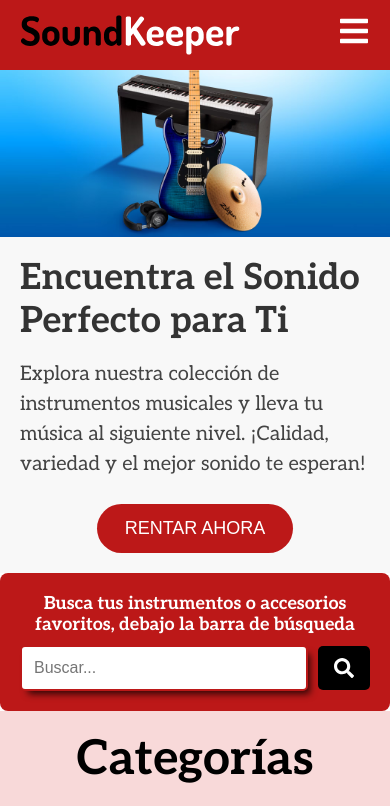
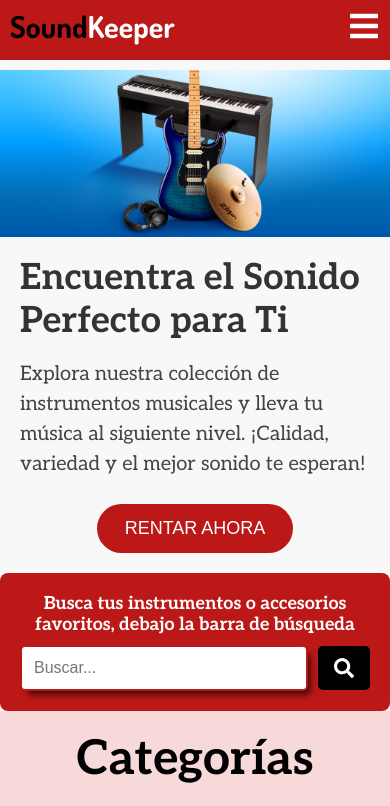
Before and after one commit to ValentinaRamosRomero/FE_InstrumentosMusicales, a React (Vite) app: page / in a window 390 px wide. Shown: the top 806 px of the page. Built offline with nearby package versions, Linux system fonts and the light colour scheme.

Commit message:
Cambio estilos :(

```diff
--- a/src/Componentes/Banner/Banner.css
+++ b/src/Componentes/Banner/Banner.css
@@ -191,7 +191,7 @@
     height: auto;
     object-fit: contain;
     position: absolute; /* Permite ubicarlo en cualquier parte del contenedor padre */
-    top: -5.4%; /* Lo ubica en la mitad del contenedor */
+    top: 3.3%; /* Lo ubica en la mitad del contenedor */
     left: 62%; /* Lo centra horizontalmente */
     z-index: 100; /* Asegura que esté por encima de otros elementos */
     pointer-events: none; /* Para que no bloquee la interacción con otros elementos */
--- a/src/Componentes/Header/Header.css
+++ b/src/Componentes/Header/Header.css
@@ -9,9 +9,9 @@
   padding: 0 20px;
   box-sizing: border-box;
   position: fixed;
-  top: 0;  /* Distancia desde la parte superior */
-  left: 0;  /* Centrado horizontalmente */
-  z-index: 1000; /* Asegura que esté por encima de otros elementos */
+  top: 0;
+  left: 0;
+  z-index: 1000;
 }
 
 /* Logo alineado a la izquierda */
@@ -20,12 +20,13 @@
   width: auto;
 }
 
-/* Botones de autenticación en tablet y desktop */
+/* Botones de autenticación */
 .auth-buttons {
   display: flex;
   gap: 10px;
 }
 
+/* Botones de autenticación: Crear cuenta */
 .auth-buttons .btn-create-account {
   background-color: white;
   color: #bc1818;
@@ -37,6 +38,11 @@
   transition: 0.3s ease-in-out;
 }
 
+.auth-buttons .btn-create-account:hover {
+  background-color: #f8f8f8;
+}
+
+/* Botón de autenticación: Iniciar sesión */
 .auth-buttons .btn-login {
   background-color: black;
   color: white;
@@ -48,19 +54,19 @@
   transition: 0.3s ease-in-out;
 }
 
-.auth-buttons .btn-create-account:hover {
-  background-color: #f8f8f8;
-}
-
 .auth-buttons .btn-login:hover {
   background-color: #333;
 }
 
-/* Perfil de usuario (después de iniciar sesión) */
+/* Perfil de usuario */
 .user-profile {
-width: 115px;
+  width: 115px;
+  display: flex;
+  justify-content: flex-end;
+  align-items: center;
 }
 
+/* Información del usuario */
 .user-info {
   display: flex;
   align-items: center;
@@ -68,8 +74,9 @@ width: 115px;
   cursor: pointer;
 }
 
+/* Iniciales del usuario */
 .user-initials {
-  background-color: none;
+  background-color: transparent;
   color: white;
   width: 30px;
   height: 30px;
@@ -80,23 +87,27 @@ width: 115px;
   font-weight: bold;
 }
 
+/* Avatar del usuario */
 .user-avatar {
-
+  display: flex;
+  align-items: center;
 }
 
 .user-icon {
   width: 80%;
 }
 
-/* Menú desplegable para cerrar sesión */
+/* Menú desplegable del usuario */
 .user-dropdown {
   position: absolute;
   top: 70px;
   right: 0px;
   z-index: 1000;
   width: 150px;
+  display: none; /* Oculto por defecto */
 }
 
+/* Botón de cierre de sesión */
 .btn-logout {
   width: 100%;
   padding: 8px 16px;
@@ -106,16 +117,54 @@ width: 115px;
   color: white;
   cursor: pointer;
   transition: background-color 0.2s;
-  border-radius: 0px;
   font-size: 14px;
 }
 
 .btn-logout:hover {
   background-color: #a01414;
 }
-/* Ocultar botones de autenticación en móviles */
+
+/* RESPONSIVIDAD */
+
+/* Ajustes para tablets */
+@media (max-width: 1024px) {
+  .header {
+    padding: 0 15px;
+  }
+  .auth-buttons .btn-create-account,
+  .auth-buttons .btn-login {
+    padding: 6px 10px;
+    font-size: 13px;
+  }
+}
+
+/* Ajustes para móviles */
 @media (max-width: 768px) {
-  .auth-buttons, .user-profile {
+  .auth-buttons {
     display: none;
   }
+  .user-profile {
+    width: auto;
+  }
+  .logo {
+    height: 35px;
+  }
 }
+
+/* Ajustes para pantallas muy pequeñas (moviles pequeños) */
+@media (max-width: 480px) {
+  .header {
+    height: 60px;
+    padding: 0 10px;
+  }
+  .logo {
+    height: 30px;
+  }
+  .user-info {
+    gap: 5px;
+  }
+  .user-initials {
+    width: 28px;
+    height: 28px;
+  }
+}
--- a/src/Pages/Register/Register.css
+++ b/src/Pages/Register/Register.css
@@ -208,4 +208,30 @@ form {
     .benefits-card {
         display: none;
     }
+
 }
+
+@media screen and (min-width: 1028px) {
+    .back_register {
+        padding-right: 50px;
+        display: flex;
+        flex-direction: row-reverse;
+        align-items: center;
+        justify-content: space-between;
+    }
+
+    .register {
+        width: 500px;
+        min-height: 65vh;
+        max-height: 65vh; /* Limita el tamaño máximo */
+        max-width: 100%; /* Evita que se desborde en pantallas más grandes */
+    }
+
+    .benefits-card {
+        width: 500px;
+        height: 40vh;
+        position: relative; /* Evita desplazamientos extraños en pantallas grandes */
+        margin-left: 5%;
+        margin-top: 0%;
+    }
+}
```
